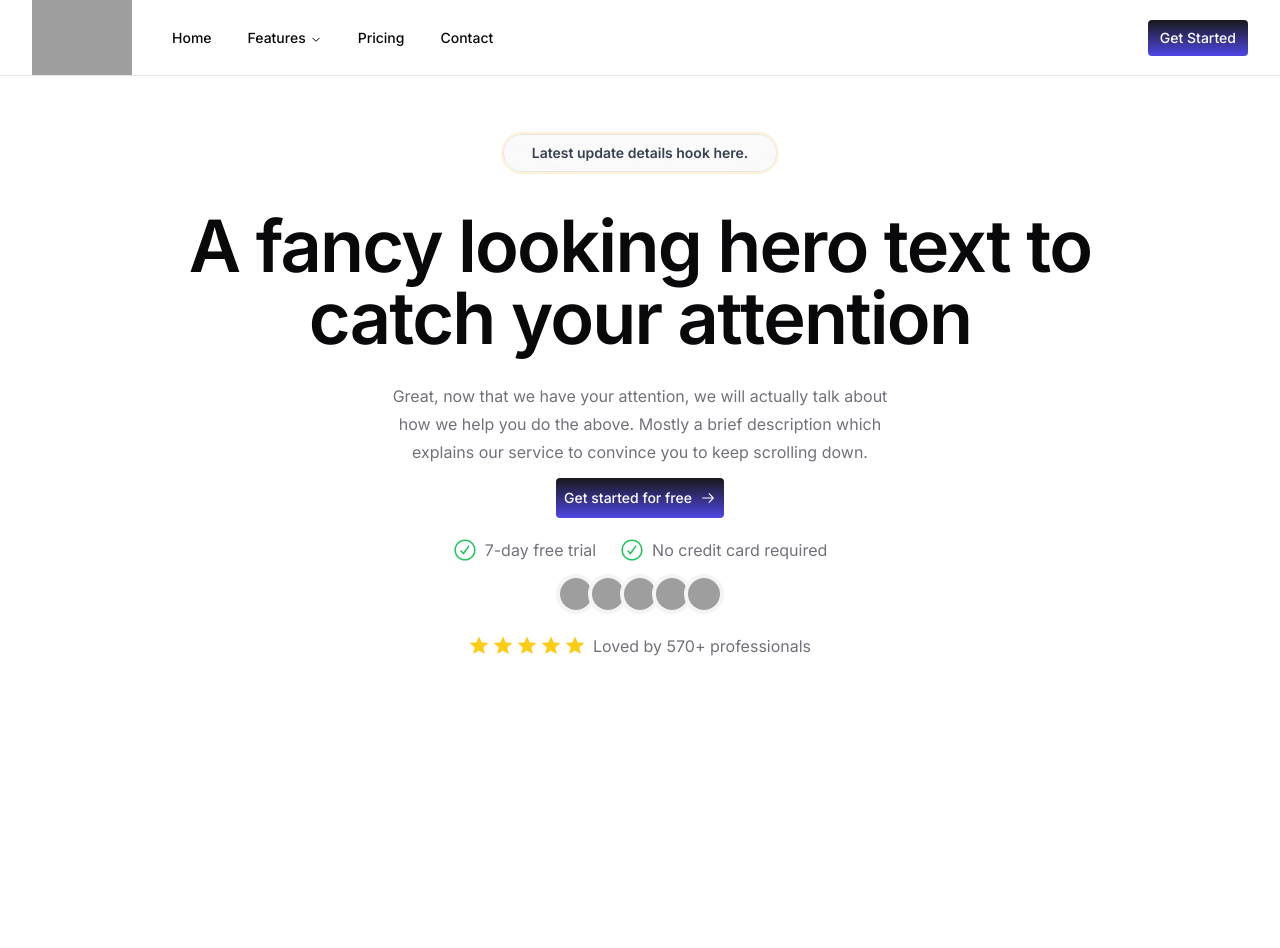
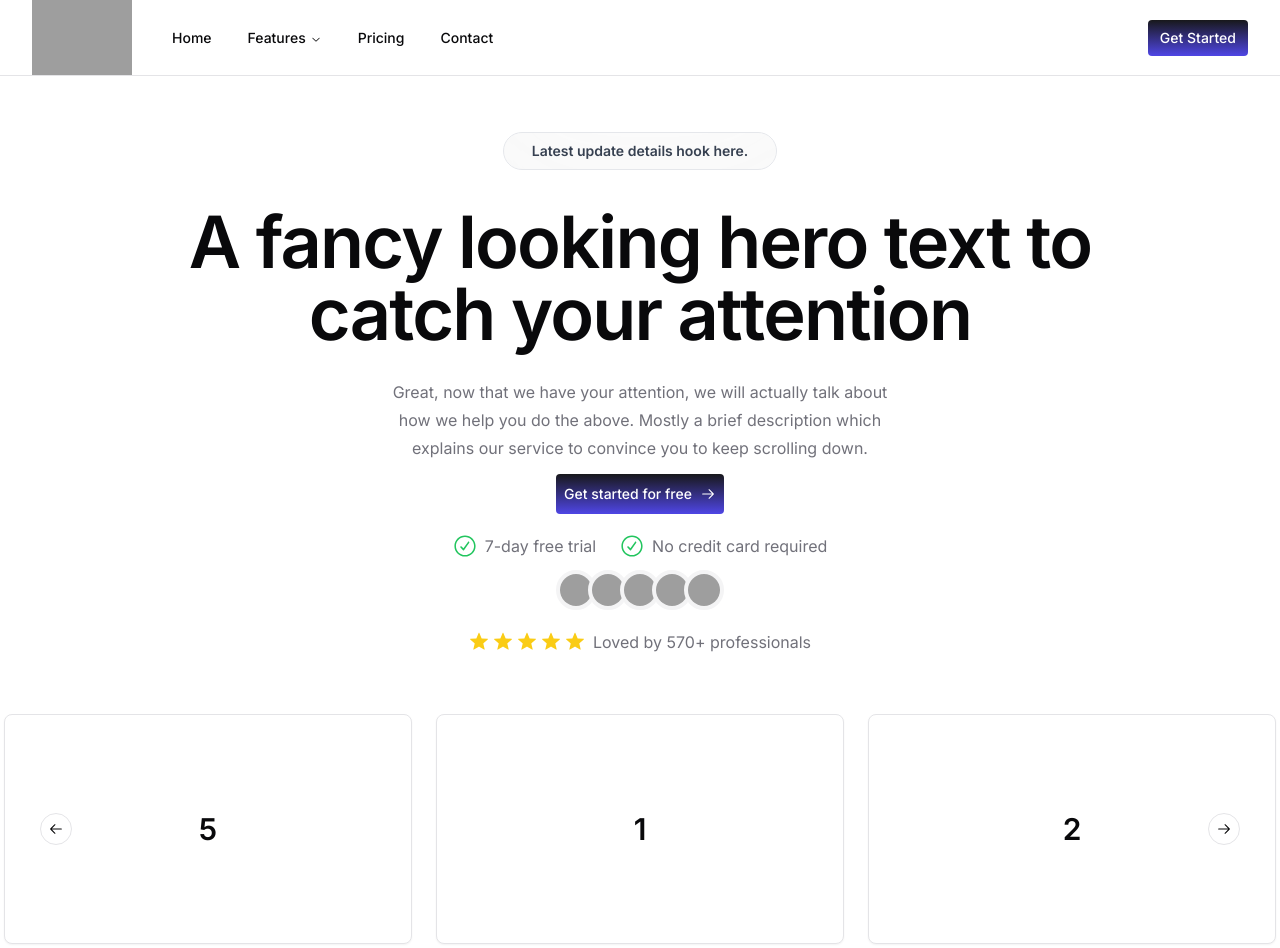
Before and after one commit to feibiss/nxtbase-landing-page, a Next.js app in the folder landing-2/: page / in a window 1280 px wide. Before the commit the page ends 800 px from the top, so only its background shows below. Built offline with nearby package versions, Linux system fonts and the light colour scheme; grey boxes are pictures that could not be loaded.

Commit message:
Chore : Added Spacer

```diff
--- a/landing-2/src/app/page.tsx
+++ b/landing-2/src/app/page.tsx
@@ -1,4 +1,5 @@
 import Hero from "@/components/containers/hero";
+import { Showcase } from "@/components/containers/showcase";
 import Spacer from "@/components/ui/spacer";
 
 export default function Home() {
@@ -6,6 +7,8 @@ export default function Home() {
     <div className="flex flex-col items-start justify-start">
       <Spacer type="md" />
       <Hero />
+      <Spacer type="md" />
+      <Showcase />
     </div>
   );
 }
--- a/landing-2/src/components/containers/hero.tsx
+++ b/landing-2/src/components/containers/hero.tsx
@@ -17,7 +17,7 @@ export default function Hero() {
     <Container>
       <div className="col-span-12 mt-8 flex h-full snap-start flex-col items-center justify-center gap-1 text-center md:mt-[var(--navbar-height)]">
         {/* ? Pill */}
-        <div className="relative mb-8 flex w-fit items-center justify-center gap-2 rounded-full border-2 border-amber-400/20 dark:border-amber-300/50">
+        <div className="relative mb-8 flex w-fit items-center justify-center gap-2 rounded-full">
           <Link
             href="#"
             className={clsx(
```
